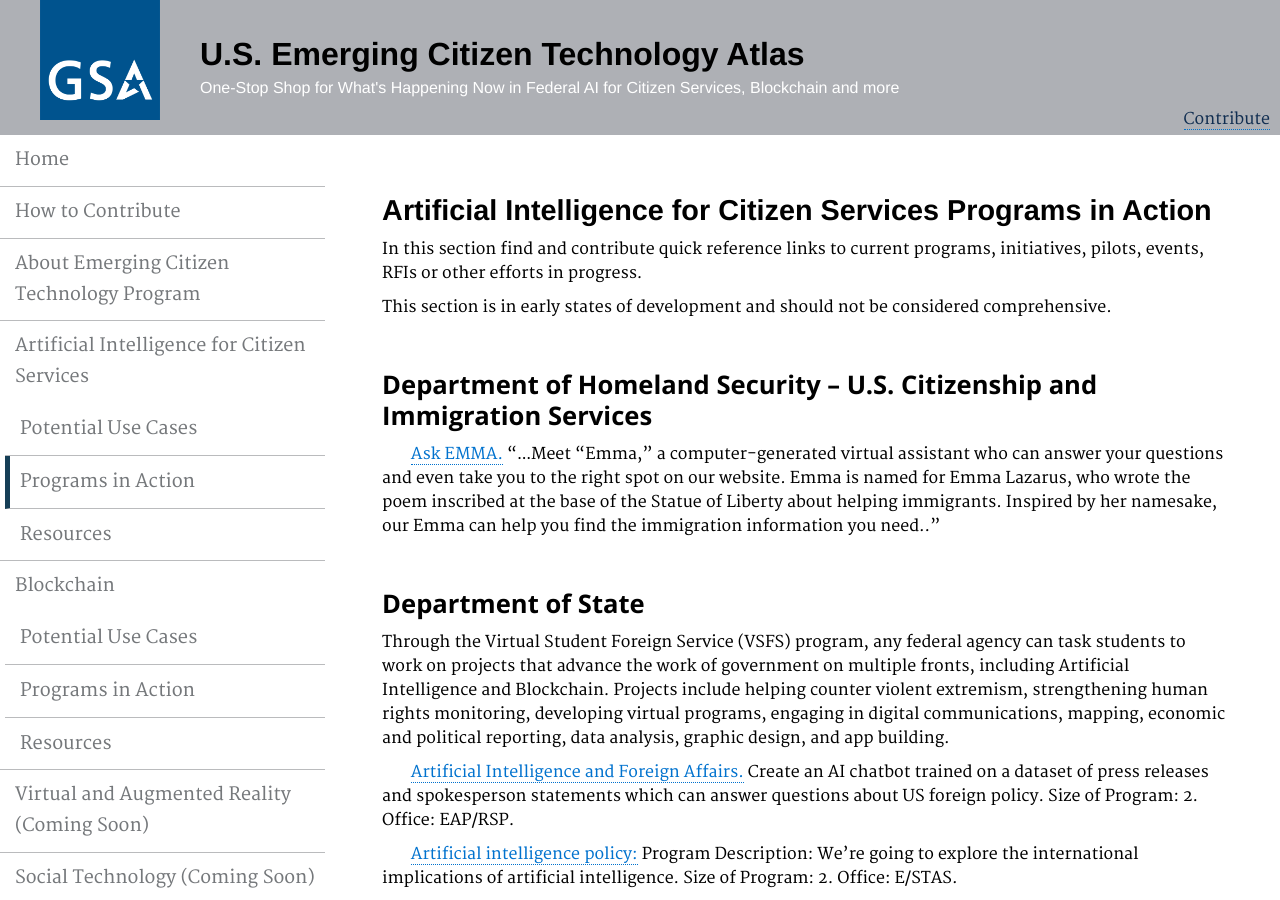
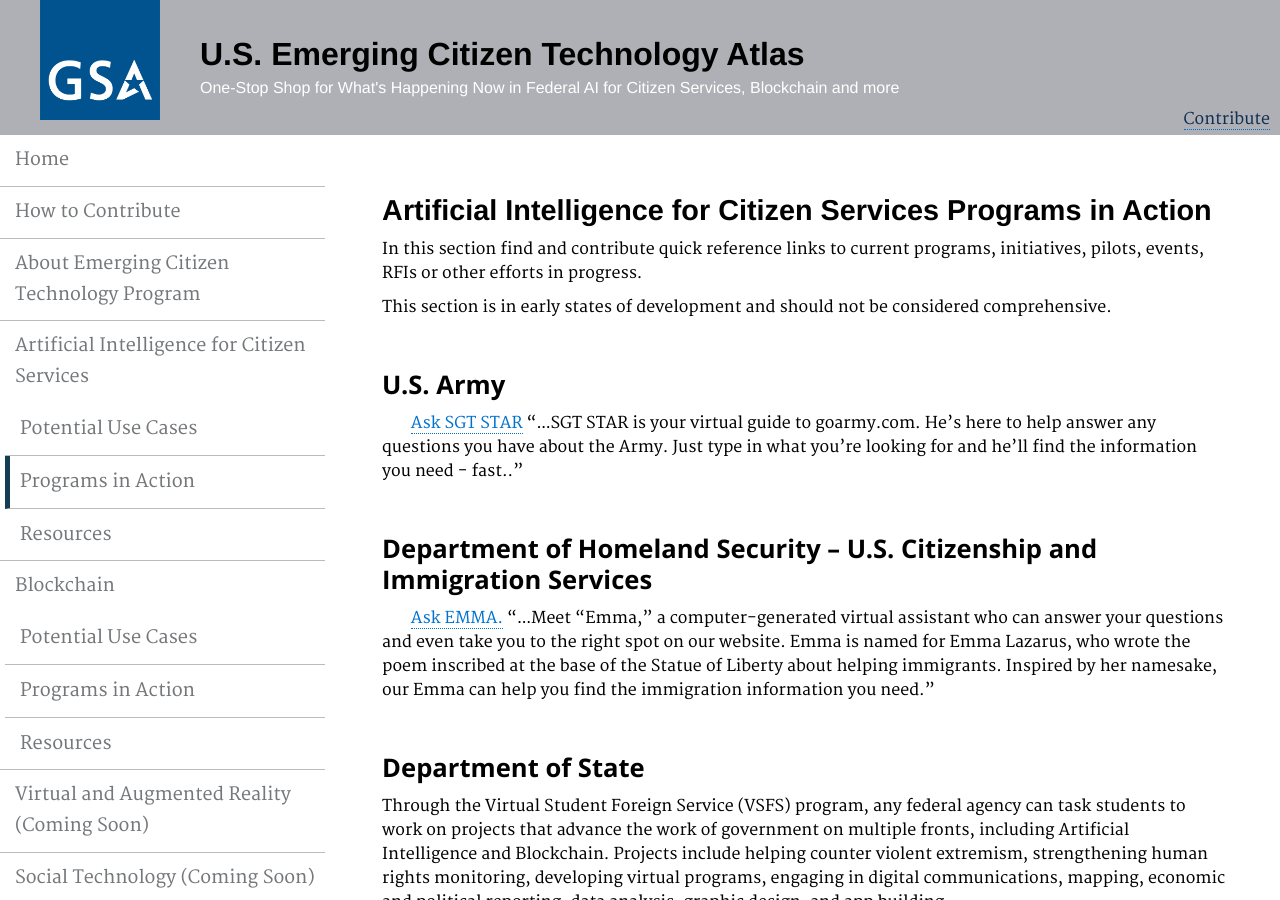
Before and after one commit to GSA/emerging-technology-atlas, a Jekyll site: the page built from pages/artificial-intelligence-programs.md, in a window 1280 px wide and 900 px high. Built offline with Jekyll 4.4.1, drawn with Linux system fonts in a browser that asks for light colours.

Commit message:
Update artificial-intelligence-programs.md

```diff
--- a/pages/artificial-intelligence-programs.md
+++ b/pages/artificial-intelligence-programs.md
@@ -11,8 +11,11 @@ description: ""
 
 <p> This section is in early states of development and should not be considered comprehensive.</p>
 
+### U.S. Army
+&nbsp;&nbsp;&nbsp;&nbsp;&nbsp;&nbsp; <a href="https://www.goarmy.com/ask-sgt-star.html">Ask SGT STAR</a> "...SGT STAR is your virtual guide to goarmy.com.  He's here to help answer any questions you have about the Army.  Just type in what you're looking for and he'll find the information you need - fast.."
+
 ### Department of Homeland Security -- U.S. Citizenship and Immigration Services
-&nbsp;&nbsp;&nbsp;&nbsp;&nbsp;&nbsp; <a href="https://www.uscis.gov/emma">Ask EMMA.</a> "...Meet “Emma,” a computer-generated virtual assistant who can answer your questions and even take you to the right spot on our website. Emma is named for Emma Lazarus, who wrote the poem inscribed at the base of the Statue of Liberty about helping immigrants. Inspired by her namesake, our Emma can help you find the immigration information you need.."
+&nbsp;&nbsp;&nbsp;&nbsp;&nbsp;&nbsp; <a href="https://www.uscis.gov/emma">Ask EMMA.</a> "...Meet “Emma,” a computer-generated virtual assistant who can answer your questions and even take you to the right spot on our website. Emma is named for Emma Lazarus, who wrote the poem inscribed at the base of the Statue of Liberty about helping immigrants. Inspired by her namesake, our Emma can help you find the immigration information you need."
 
 ### Department of State
 Through the Virtual Student Foreign Service (VSFS) program, any federal agency can task students to work on projects that advance the work of government on multiple fronts, including Artificial Intelligence and Blockchain. Projects include helping counter violent extremism, strengthening human rights monitoring, developing virtual programs, engaging in digital communications, mapping, economic and political reporting, data analysis, graphic design, and app building.
```
